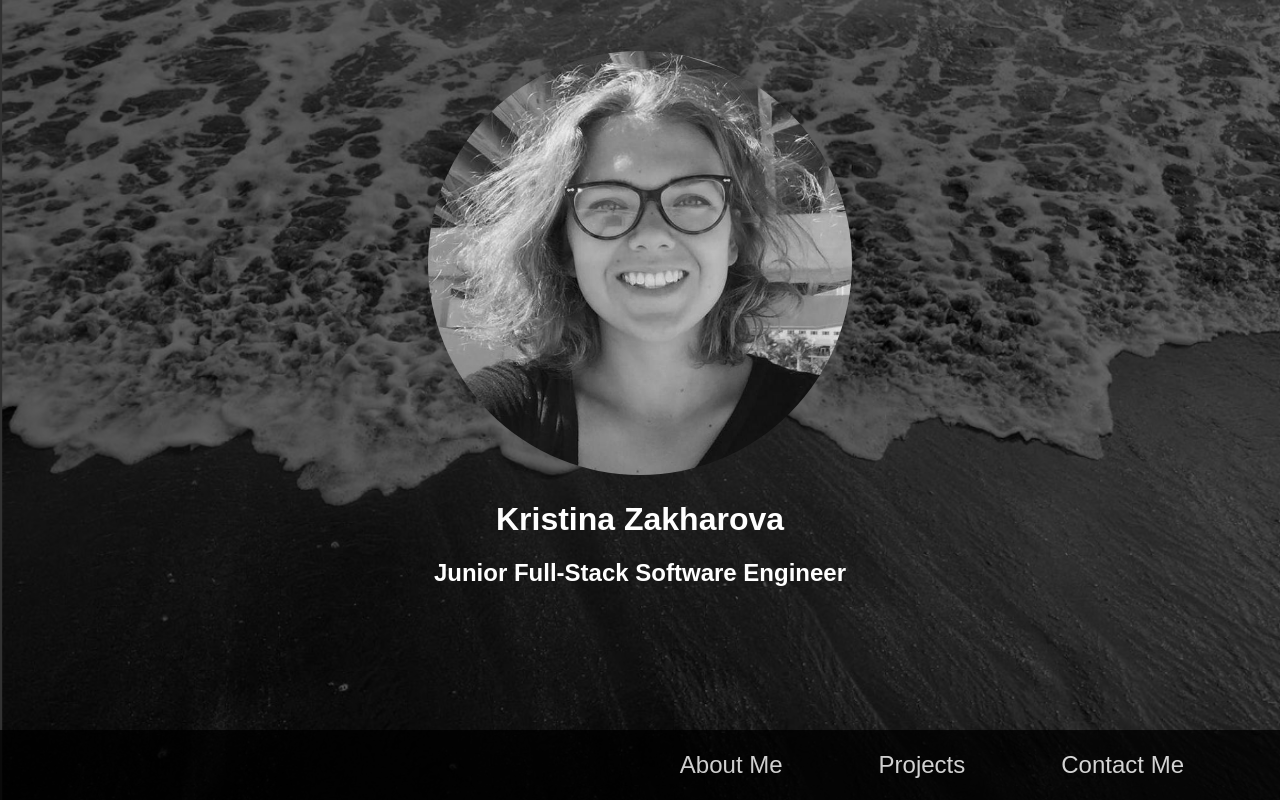
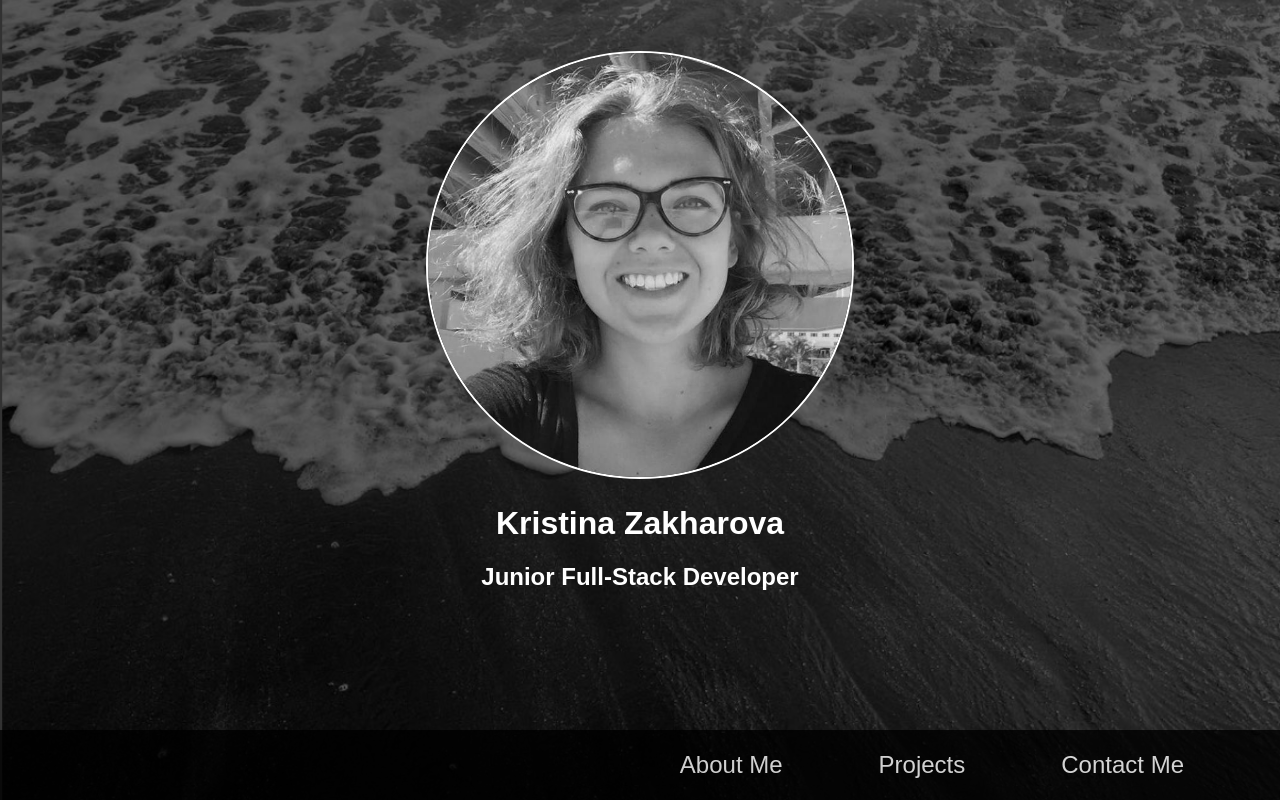
Before and after one commit to zakharovakr/my-portfolio-app, a React (Create React App) app: page / in a window 1280 px wide. Shown: the top 800 px of the page. Built offline with nearby package versions, Linux system fonts and the light colour scheme.

Commit message:
added border to my image in css
+ changed the description

```diff
--- a/src/components/Hero.jsx
+++ b/src/components/Hero.jsx
@@ -6,9 +6,9 @@ export default function Hero() {
   return (
     <div id='hero'>
       <div className="hero-img">
-        <img src={Me} alt="" />
+        <img src={Me} alt="my photo" />
         <h1 data-aos='fade-up' data-aos-delay="1500" data-aos-duration='1000'>Kristina Zakharova</h1>
-        <h2 data-aos='fade-up' data-aos-delay="2000" data-aos-duration='1500'>Junior Full-Stack Software Engineer</h2>
+        <h2 data-aos='fade-up' data-aos-delay="2000" data-aos-duration='1500'>Junior Full-Stack Developer</h2>
       </div>
     </div>
   )
--- a/src/css/hero.css
+++ b/src/css/hero.css
@@ -1,5 +1,5 @@
 #hero{
-    height: calc(100vh - 70px)
+    height: calc(100vh - 70px);
   }
 
   .hero-img{
@@ -42,6 +42,7 @@
     border-radius: 100%;
     height:53%;
     margin-top: 4%;
+    border: solid 2px white;
   }
 
   .hero-img h1{
```
Also changed, not shown: 1 other file (tests, documents, lock files or other folders).
